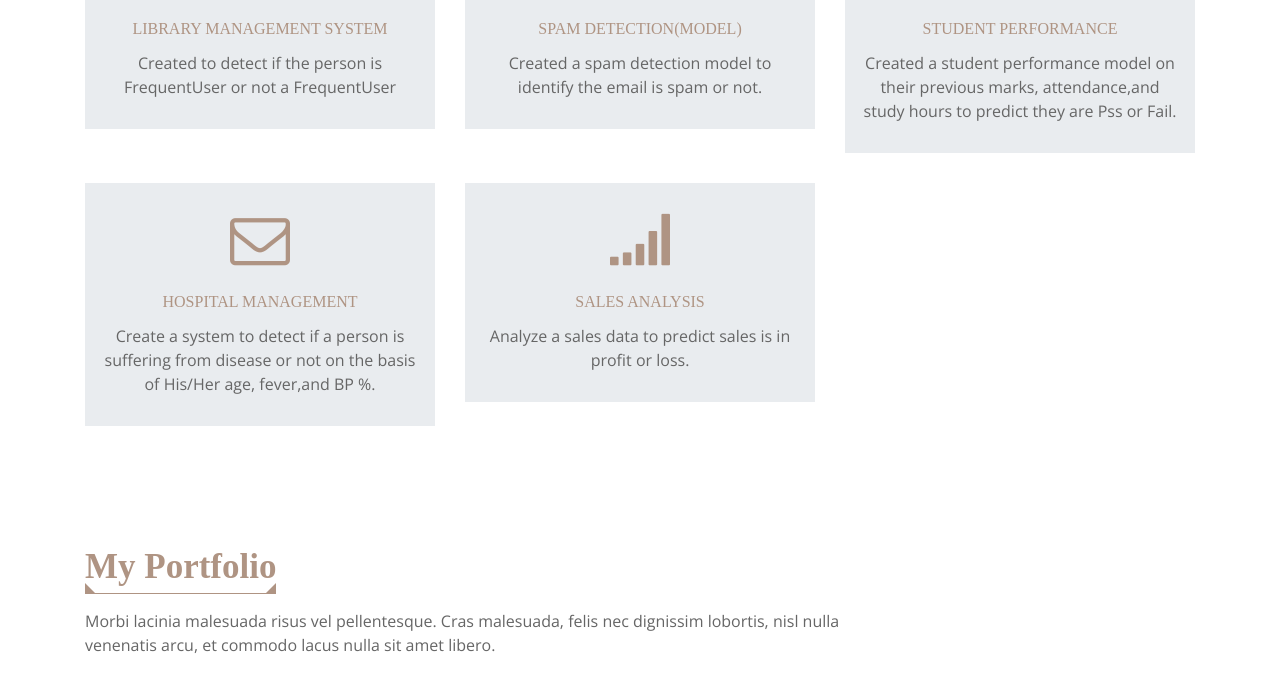
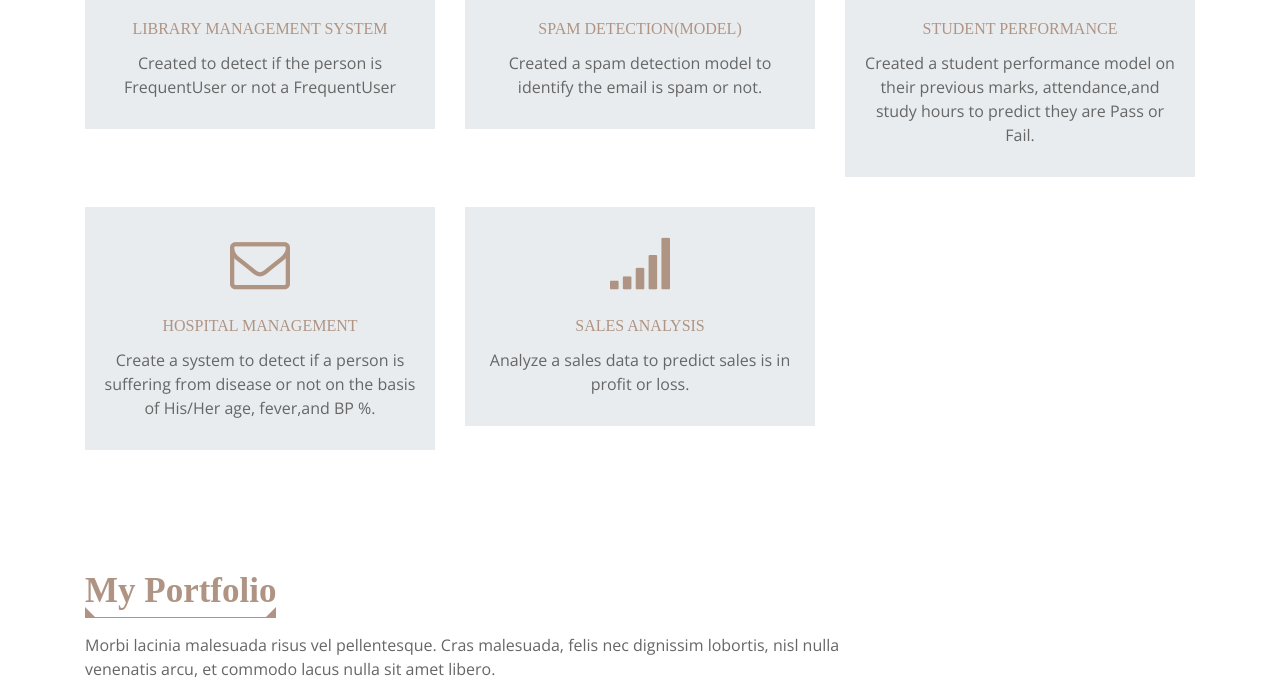
Before and after one commit to Akriti18Pandey/Portfolio, a plain HTML site: page index.html in a window 1280 px wide. Shown: the part 1820-2504 px from the top of the page. Drawn offline with nearby package versions, Linux system fonts and the light colour scheme; a web font is replaced by a local one.

Commit message:
Update index.html

```diff
--- a/index.html
+++ b/index.html
@@ -187,7 +187,7 @@
                             <span></span>
                             <div class="service-icon"> <i class="fa fa-android"></i> </div>
                             <h4> Student Performance</h4>
-                            <p>Created a student performance model on their previous marks, attendance,and study hours to predict they are Pss or Fail.</p>
+                            <p>Created a student performance model on their previous marks, attendance,and study hours to predict they are Pass or Fail.</p>
                         </div>
                     </div>
                     <div class="col-sm-6 col-md-4">
```
